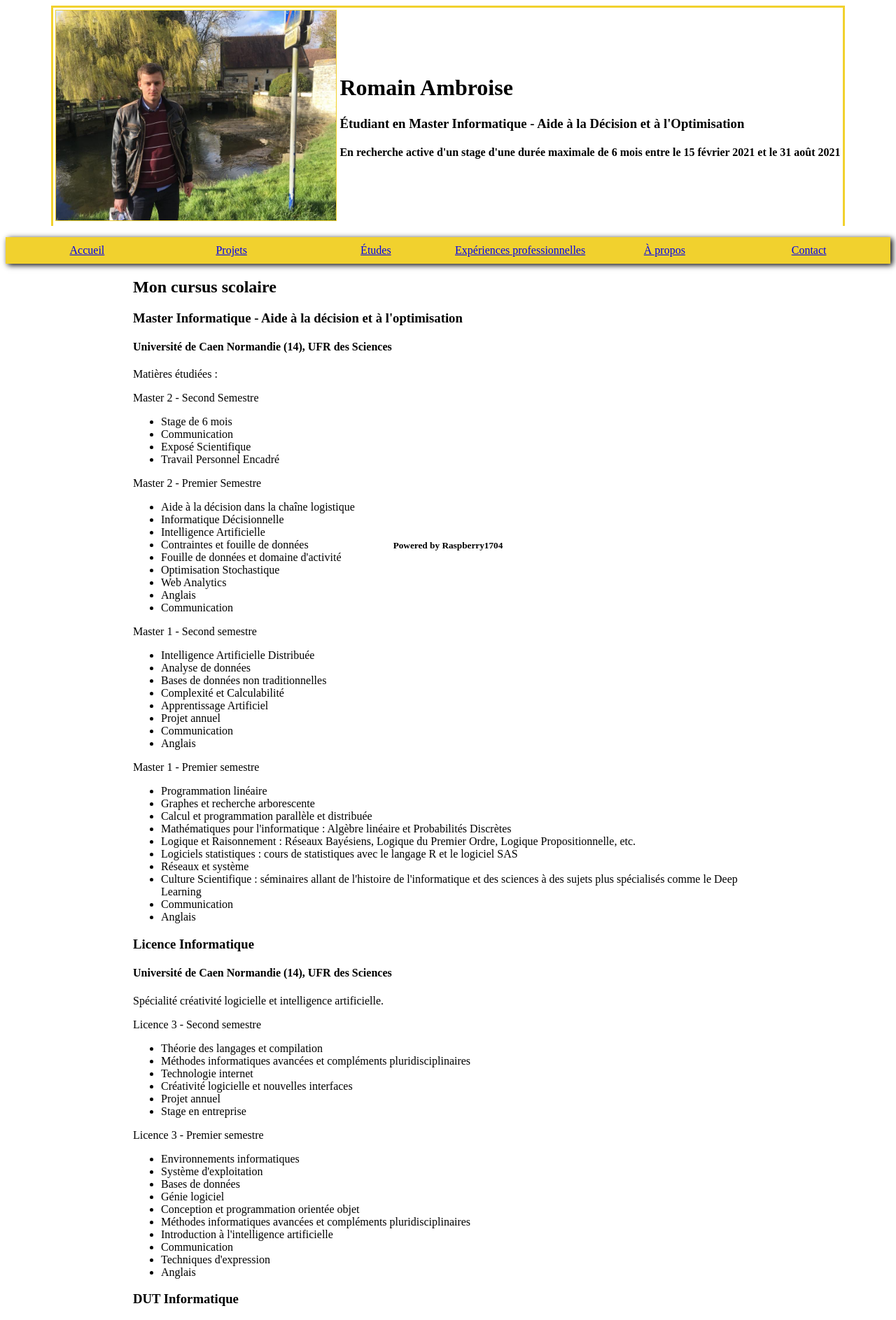
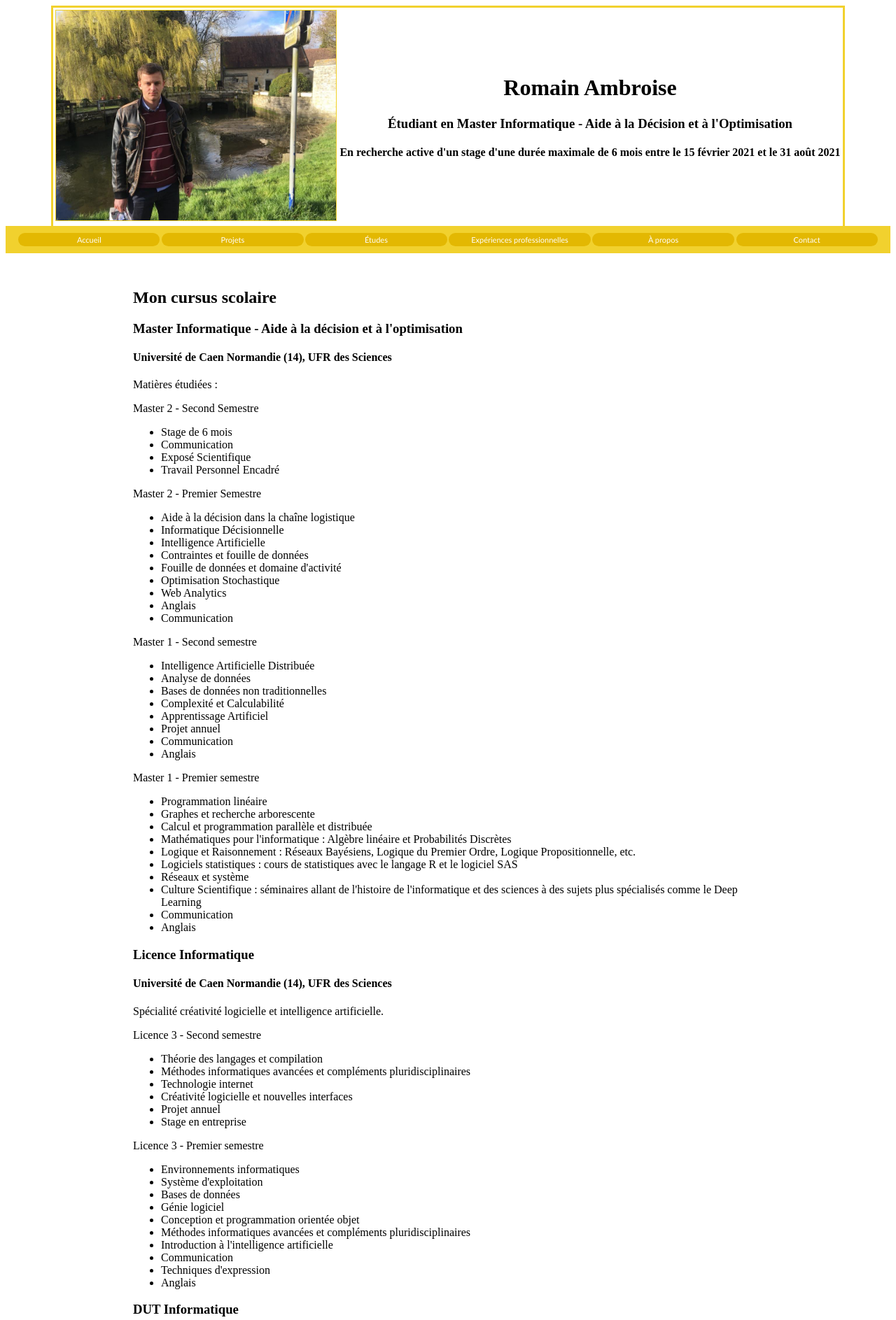
Before and after one commit to raspberry1704/raspberry1704.github.io, a PHP site: page /etudes.html in a window 1280 px wide. Shown: the top 1887 px of the page at 70% size. Run offline with PHP 8.4, Linux system fonts and the light colour scheme.

Commit message:
Finalisation menu RD

```diff
--- a/etudes.html
+++ b/etudes.html
@@ -12,7 +12,7 @@
                 <tbody>
                     <tr>
                         <td><img  id="photo" src="me.JPG" title="me"/></td>
-                        <td>
+                        <td id="banniere_texte">
                             <b>
                                 <h1>Romain Ambroise</h1>
                             </b>
@@ -28,7 +28,16 @@
             </table>
         </header>
         <nav>
-            <ul>
+            <div class="dropdown">
+                <div id="bouton_RD" class="dropdown-toggle" data-toggle="dropdown">
+                    <div id="block_RD">
+                        <div id="l1"></div>
+                        <div id="l2"></div>
+                        <div id="l3"></div>
+                    </div>
+                </div>
+
+                <ul class="navigation dropdown-menu">
                     <li><a href="index.html">Accueil</a></li>
                     <li><a href="projets.html">Projets</a></li>
                     <li><a href="etudes.html">Études</a></li>
@@ -36,6 +45,7 @@
                     <li><a href="a_propos.html">À propos</a></li>
                     <li><a href="contact.html">Contact</a></li>
                 </ul>
+            </div>
         </nav>
     </body>
     <main>
@@ -188,7 +198,7 @@
 
             <h3>Baccalauréat Scientifique</h3>
             <h4>Lycée Marc Bloch à Val-de-Reuil (27)</h4>
-            <p>Spécialité Physique-Chimie et Sciences de la Vie et de la Terre.</p>
+            <p>Spécialité Physique-Chimie et Science de la Vie et de la Terre.</p>
 
             <h3>Classes secondaires</h3>
             <h4>Collège privé Saint-Louis à Louviers (27)</h4>
--- a/rabrs.css
+++ b/rabrs.css
@@ -61,6 +61,31 @@
         margin-right: 15px !important;
     }
 
+    footer {
+        position: static !important;
+        height: 0px !important;
+    }
+}
+
+@media (min-width: 801px) {
+    #bouton_RD {
+        display: none !important;
+    }
+
+    .dropdown {
+        overflow: auto !important;
+    }
+
+    main {
+        padding: 30px 0;
+    }
+
+    .dropdown-menu {
+        position: static !important;
+        width: 100% !important;
+        text-align: center !important;
+        background-color: #f1d12e !important;
+    }
     footer {
         position: static !important;
         height: 0px !important;
```
Also changed, not shown: a_propos.html (+12 -2 lines), contact.html (+12 -2 lines), exp_pro.html (+12 -2 lines), projets.html (+12 -2 lines), rabrs.js (+8 -10 lines). Lines whose indentation alone changed are shown as unchanged.
